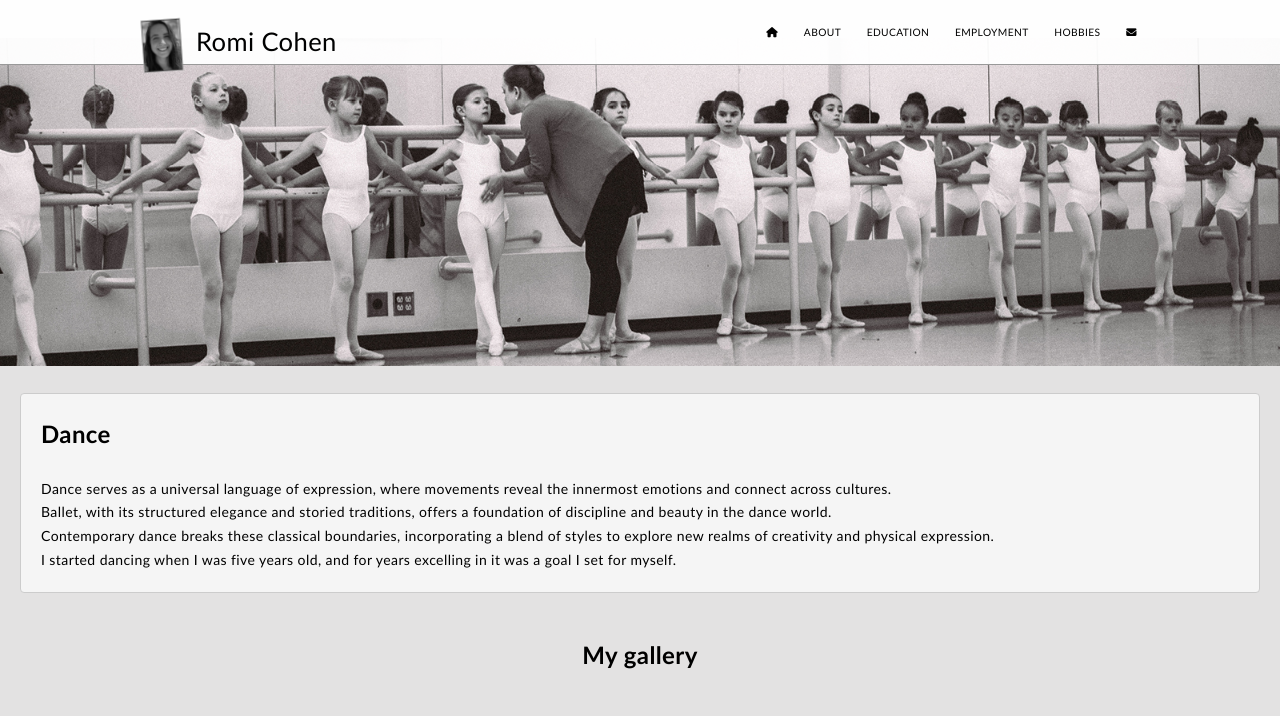
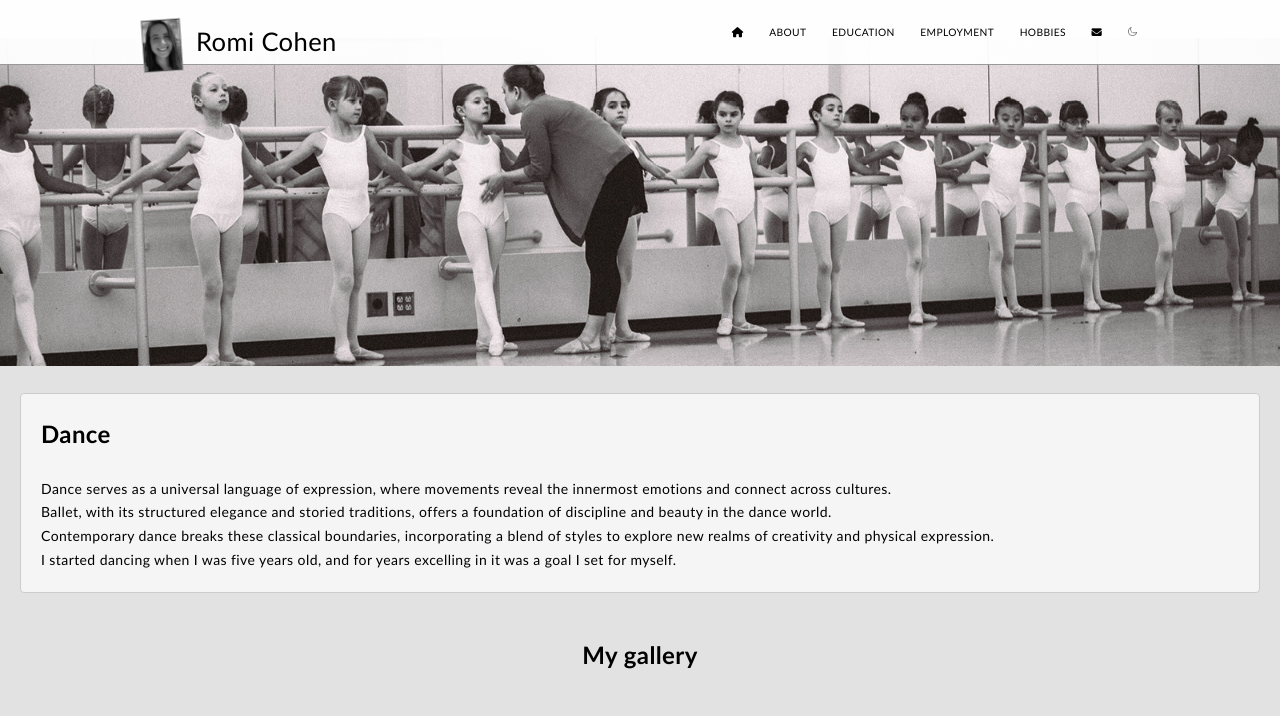
Before and after one commit to RomiCohen1/Romi_web_page, a plain HTML site: page hobbies.html in a window 1280 px wide. Shown: the top 716 px of the page. Drawn offline with Linux system fonts and the light colour scheme.

Commit message:
light hobbies page

```diff
--- a/hobbies.html
+++ b/hobbies.html
@@ -43,7 +43,7 @@
                 <li><a href="employment.html">Employment</a></li>
                 <li><a href=#>Hobbies</a></li>
                 <li><a href="mailto:romicohen1@gmail.com" aria-label="email"><i class="fa-solid fa-envelope" aria-hidden="true"></i></a></li>
-<!--                <li><button id="light" onclick="light_handler();"><i class="fa-regular fa-lightbulb" aria-hidden="true"></i></button></li>-->
+                <li><button id="light" onclick="light_handler()"><img src="images/light.png" alt="mode" width="9px" height="9px"></button> </li>
             </ul>
         </nav>
         <label for="nav-toggle" class="nav-toggle-label">
```
